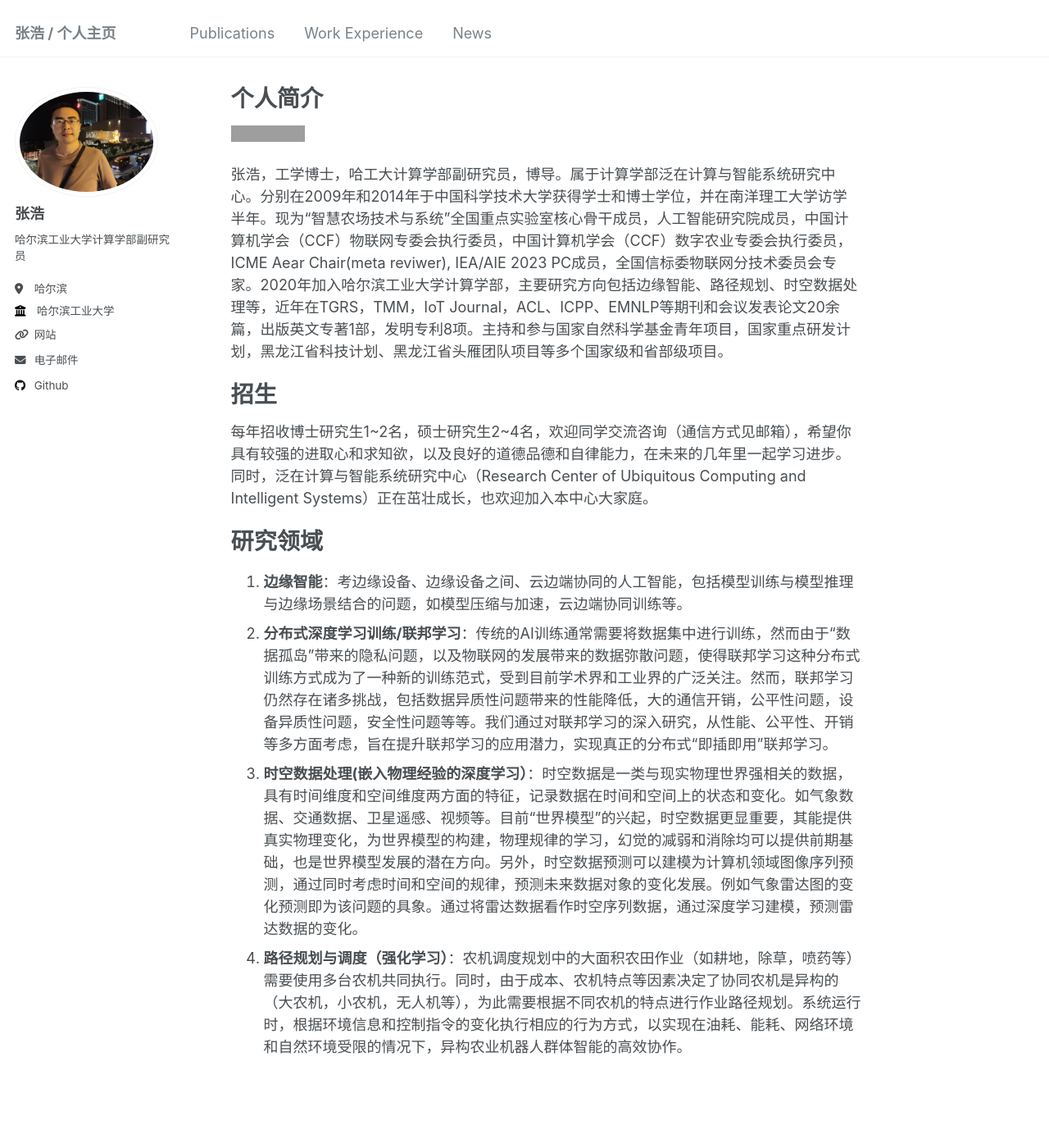
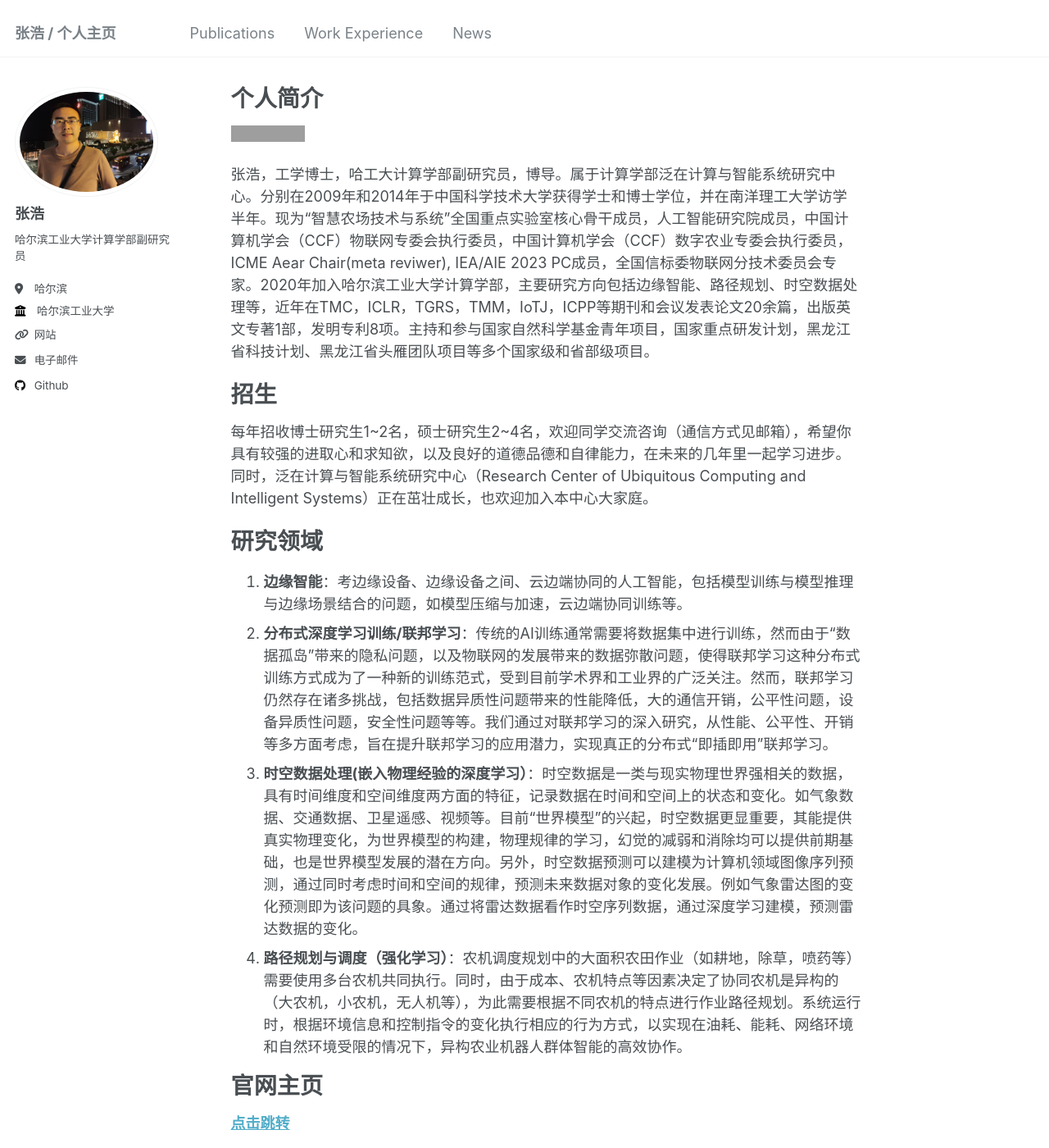
Before and after one commit to benjiachong/benjiachong.github.io, a Jekyll site: the page built from _pages/about.md, in a window 1280 px wide and 1400 px high. Shown: the whole window at 82% size. Built offline with Jekyll 4.4.1, drawn with Linux system fonts in a browser that asks for light colours; grey boxes are pictures that could not be loaded.

Commit message:
Update about.md

```diff
--- a/_pages/about.md
+++ b/_pages/about.md
@@ -9,7 +9,7 @@ redirect_from:
 
 ![Visitor Count](https://visitor-badge.laobi.icu/badge?page_id=benjiachong.benjiachong.github.io)
 
-张浩，工学博士，哈工大计算学部副研究员，博导。属于计算学部泛在计算与智能系统研究中心。分别在2009年和2014年于中国科学技术大学获得学士和博士学位，并在南洋理工大学访学半年。现为“智慧农场技术与系统”全国重点实验室核心骨干成员，人工智能研究院成员，中国计算机学会（CCF）物联网专委会执行委员，中国计算机学会（CCF）数字农业专委会执行委员，ICME Aear Chair(meta reviwer), IEA/AIE 2023 PC成员，全国信标委物联网分技术委员会专家。2020年加入哈尔滨工业大学计算学部，主要研究方向包括边缘智能、路径规划、时空数据处理等，近年在TGRS，TMM，IoT Journal，ACL、ICPP、EMNLP等期刊和会议发表论文20余篇，出版英文专著1部，发明专利8项。主持和参与国家自然科学基金青年项目，国家重点研发计划，黑龙江省科技计划、黑龙江省头雁团队项目等多个国家级和省部级项目。
+张浩，工学博士，哈工大计算学部副研究员，博导。属于计算学部泛在计算与智能系统研究中心。分别在2009年和2014年于中国科学技术大学获得学士和博士学位，并在南洋理工大学访学半年。现为“智慧农场技术与系统”全国重点实验室核心骨干成员，人工智能研究院成员，中国计算机学会（CCF）物联网专委会执行委员，中国计算机学会（CCF）数字农业专委会执行委员，ICME Aear Chair(meta reviwer), IEA/AIE 2023 PC成员，全国信标委物联网分技术委员会专家。2020年加入哈尔滨工业大学计算学部，主要研究方向包括边缘智能、路径规划、时空数据处理等，近年在TMC，ICLR，TGRS，TMM，IoTJ，ICPP等期刊和会议发表论文20余篇，出版英文专著1部，发明专利8项。主持和参与国家自然科学基金青年项目，国家重点研发计划，黑龙江省科技计划、黑龙江省头雁团队项目等多个国家级和省部级项目。
 
 # 招生
 每年招收博士研究生1\~2名，硕士研究生2\~4名，欢迎同学交流咨询（通信方式见邮箱），希望你具有较强的进取心和求知欲，以及良好的道德品德和自律能力，在未来的几年里一起学习进步。同时，泛在计算与智能系统研究中心（Research Center of Ubiquitous Computing and Intelligent Systems）正在茁壮成长，也欢迎加入本中心大家庭。
@@ -19,3 +19,6 @@ redirect_from:
 2. **分布式深度学习训练/联邦学习**：传统的AI训练通常需要将数据集中进行训练，然而由于“数据孤岛”带来的隐私问题，以及物联网的发展带来的数据弥散问题，使得联邦学习这种分布式训练方式成为了一种新的训练范式，受到目前学术界和工业界的广泛关注。然而，联邦学习仍然存在诸多挑战，包括数据异质性问题带来的性能降低，大的通信开销，公平性问题，设备异质性问题，安全性问题等等。我们通过对联邦学习的深入研究，从性能、公平性、开销等多方面考虑，旨在提升联邦学习的应用潜力，实现真正的分布式“即插即用”联邦学习。
 3.  **时空数据处理(嵌入物理经验的深度学习）**：时空数据是一类与现实物理世界强相关的数据，具有时间维度和空间维度两方面的特征，记录数据在时间和空间上的状态和变化。如气象数据、交通数据、卫星遥感、视频等。目前“世界模型”的兴起，时空数据更显重要，其能提供真实物理变化，为世界模型的构建，物理规律的学习，幻觉的减弱和消除均可以提供前期基础，也是世界模型发展的潜在方向。另外，时空数据预测可以建模为计算机领域图像序列预测，通过同时考虑时间和空间的规律，预测未来数据对象的变化发展。例如气象雷达图的变化预测即为该问题的具象。通过将雷达数据看作时空序列数据，通过深度学习建模，预测雷达数据的变化。
 4. **路径规划与调度（强化学习）**：农机调度规划中的大面积农田作业（如耕地，除草，喷药等）需要使用多台农机共同执行。同时，由于成本、农机特点等因素决定了协同农机是异构的（大农机，小农机，无人机等），为此需要根据不同农机的特点进行作业路径规划。系统运行时，根据环境信息和控制指令的变化执行相应的行为方式，以实现在油耗、能耗、网络环境和自然环境受限的情况下，异构农业机器人群体智能的高效协作。
+
+# 官网主页
+[**点击跳转**](https://homepage.hit.edu.cn/zhh1000)
```
